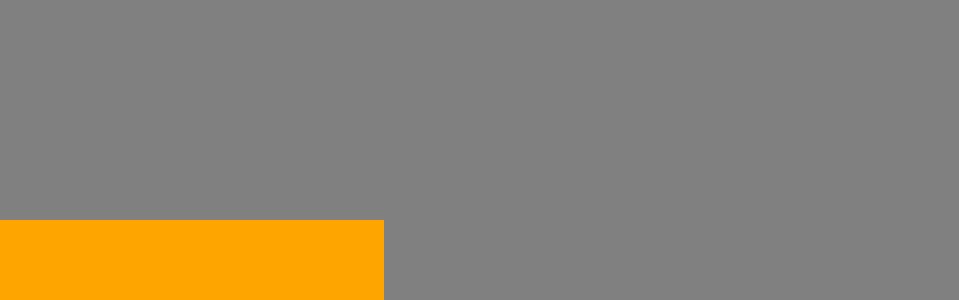
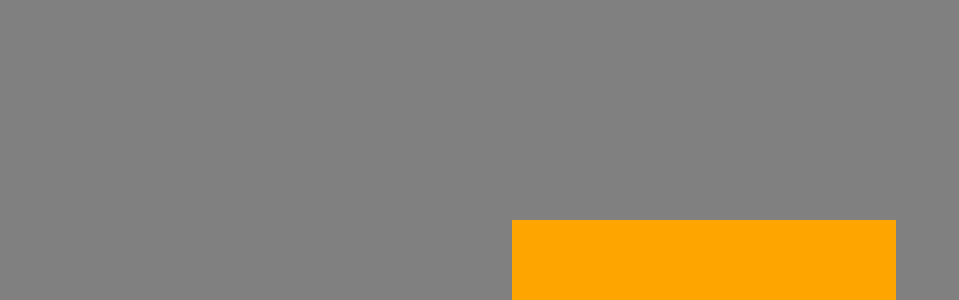
Before and after one commit to Navitat/dom-game-practice, a plain HTML site: page index.html in a window 1280 px wide. Shown: the part 500-800 px from the top of the page, without its empty margins (0-959 px from the left). Drawn offline with Linux system fonts and the light colour scheme.

Commit message:
add starting css points for player from main.js class

```diff
--- a/css/main.css
+++ b/css/main.css
@@ -12,9 +12,9 @@ body {
 
 #player {
   background: orange;
-  width: 30vw;
+  position: absolute;
+  /*width: 30vw;
   height: 10vh;
-  position: absolute;
   bottom: 0;
-  left: 0;
+  left: 0; ALL THIS GIVEN IN main.js*/
 }
--- a/js/main.js
+++ b/js/main.js
@@ -1,18 +1,29 @@
 class Player {
   constructor() {
-    this.width = 20;
-    this.height = 20;
-    this.positionX = 20;
-    this.positionY = 20;
+    this.width = 30;
+    this.height = 10;
+    this.positionX = 40;
+    this.positionY = 0;
+
+    //Starting CSS positions and assignment relying on class values (not in the css file)
+    const playerElm = document.getElementById("player");
+    playerElm.style.left = this.positionX + "vw";
+    playerElm.style.bottom = this.positionY + "vh";
+    playerElm.style.width = this.width + "vw";
+    playerElm.style.height = this.height + "vh";
   }
 
   moveLeft() {
-    this.positionX--;
-    console.log(`moving left...${this.positionX}`);
+    this.positionX--; // this takes care of moving left
+
+    const playerElm = document.getElementById("player");
+    playerElm.style.left = this.positionX + "vw"; // remember to update the UI
   }
   moveRight() {
-    this.positionX++;
-    console.log(`moving right...${this.positionX}`);
+    this.positionX++; // this takes care of moving left
+
+    const playerElm = document.getElementById("player");
+    playerElm.style.left = this.positionX + "vw"; // remember to update the UI
   }
 }
 
```
